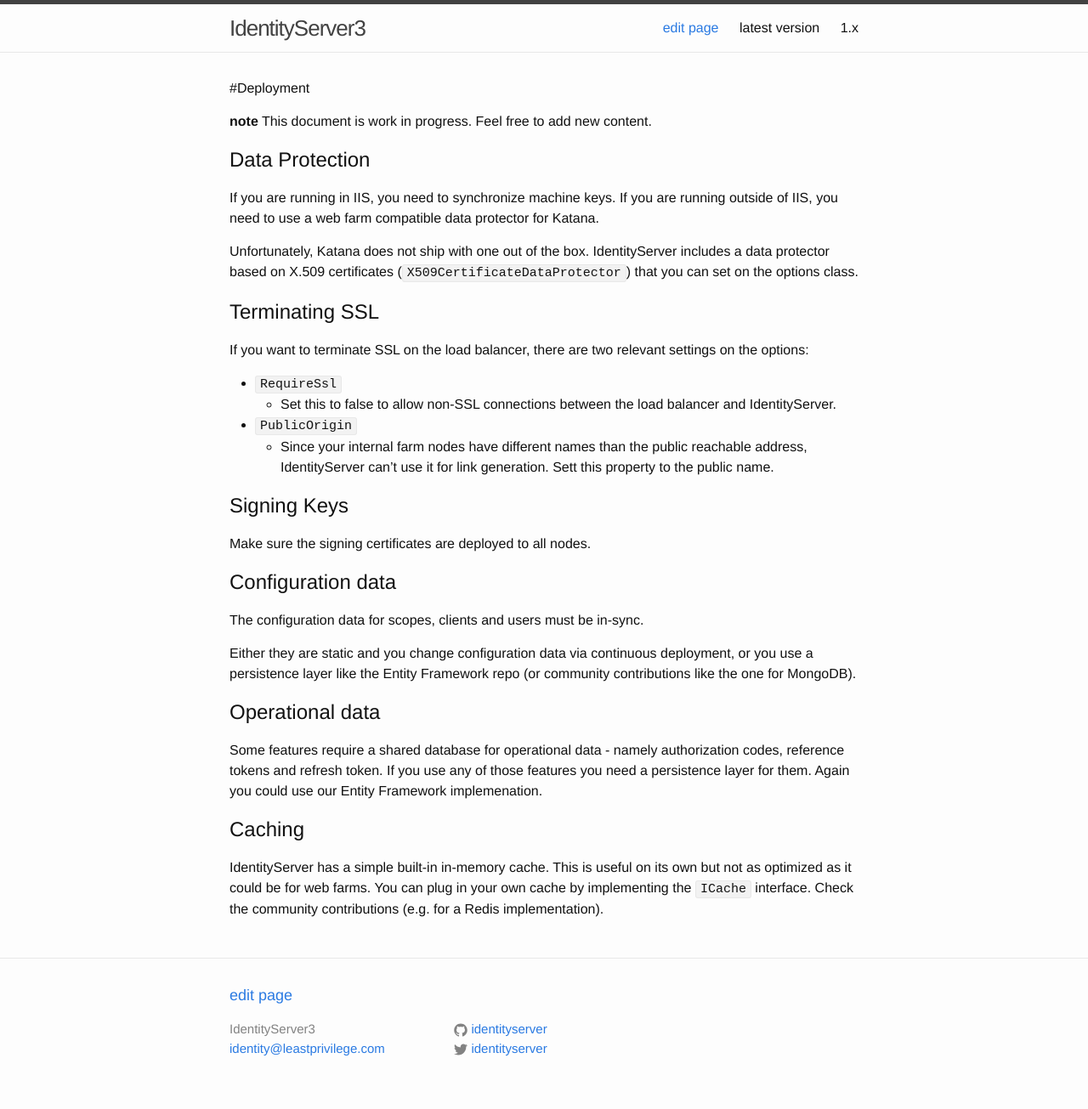
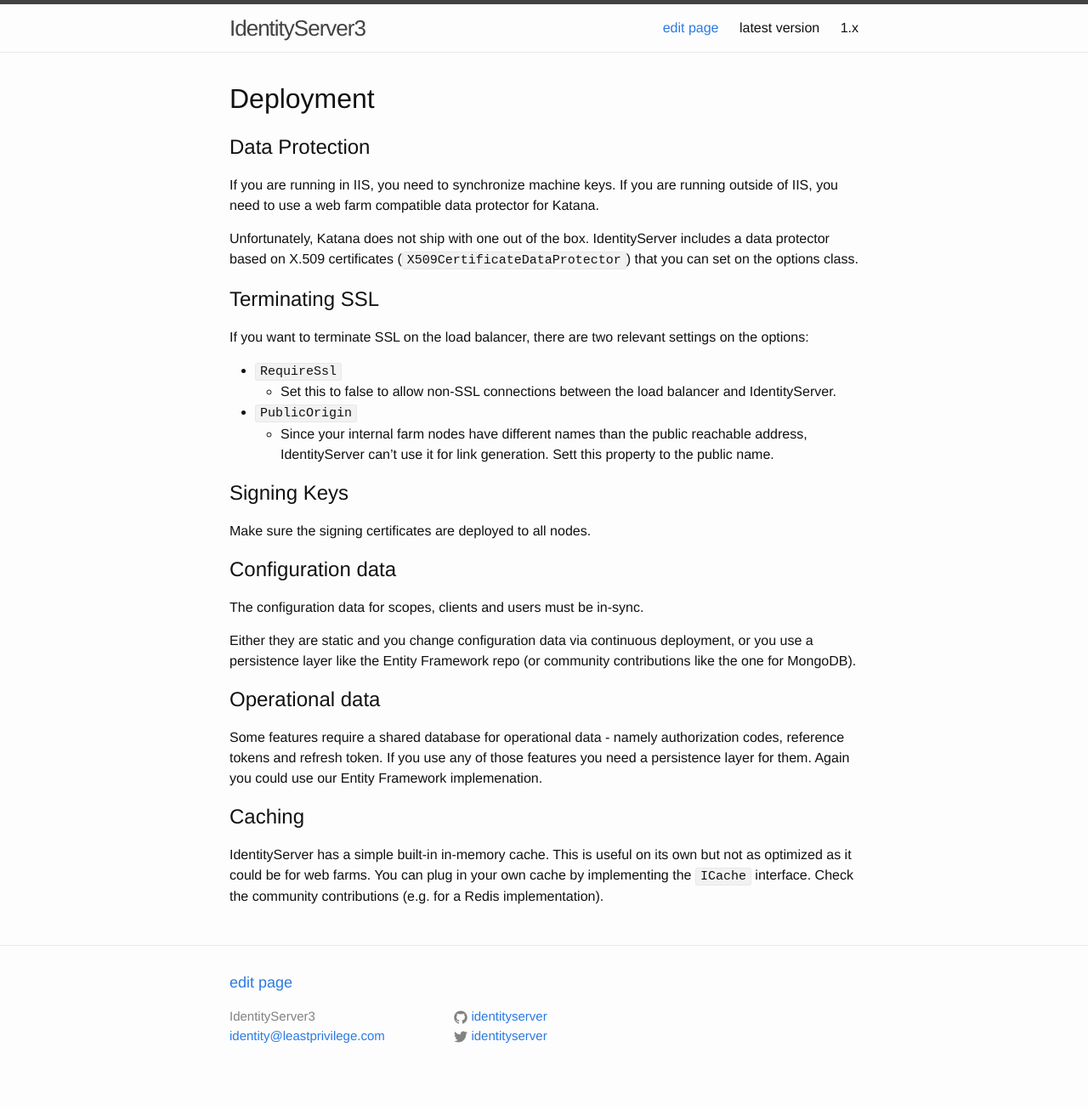
Before and after one commit to IdentityServer/Documentation, a Jekyll site: the page built from docsv2/advanced/deployment.md, in a window 1280 px wide. Shown: the whole page at 85% size. Built offline with Jekyll 4.4.1, drawn with Linux system fonts in a browser that asks for light colours.

Commit message:
Update deployment.md

```diff
--- a/docsv2/advanced/deployment.md
+++ b/docsv2/advanced/deployment.md
@@ -2,9 +2,7 @@
 layout: docs-default
 ---
 
-#Deployment
-
-**note** This document is work in progress. Feel free to add new content.
+# Deployment
 
 ## Data Protection
 
```
